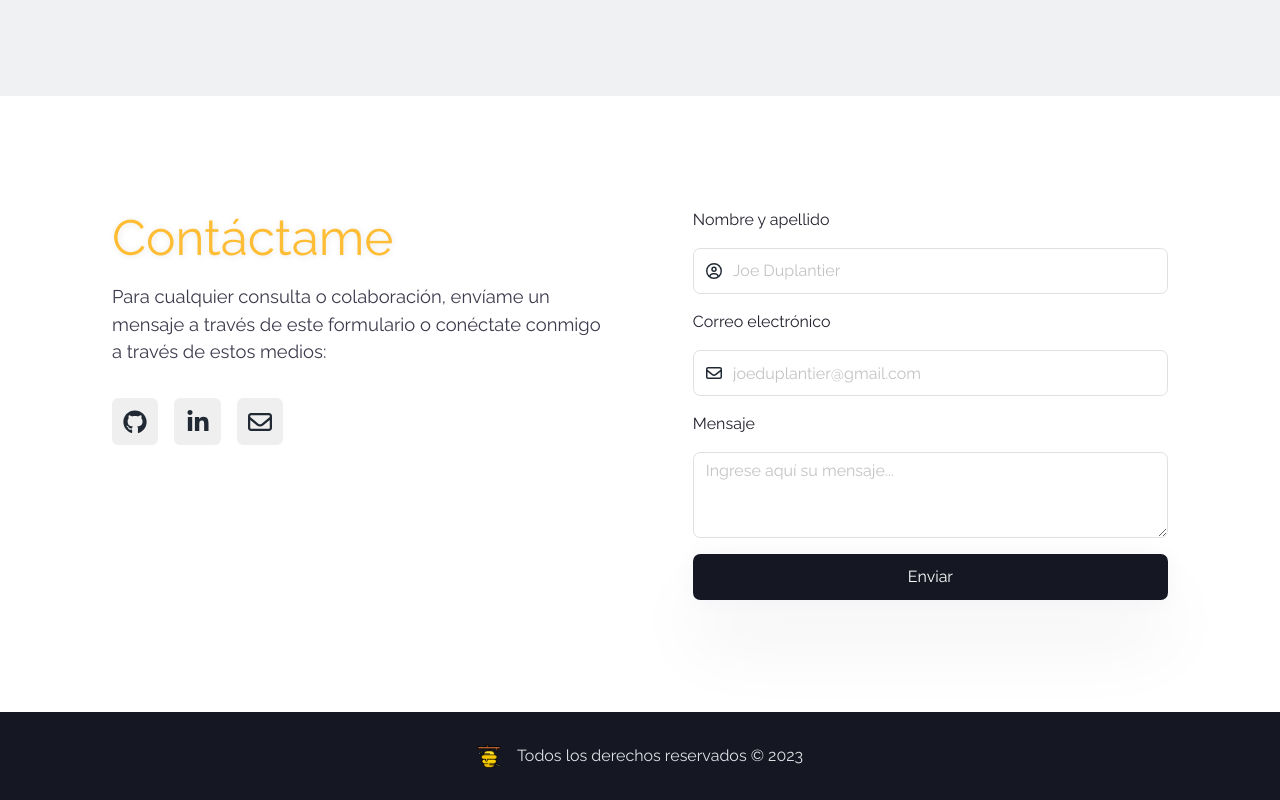
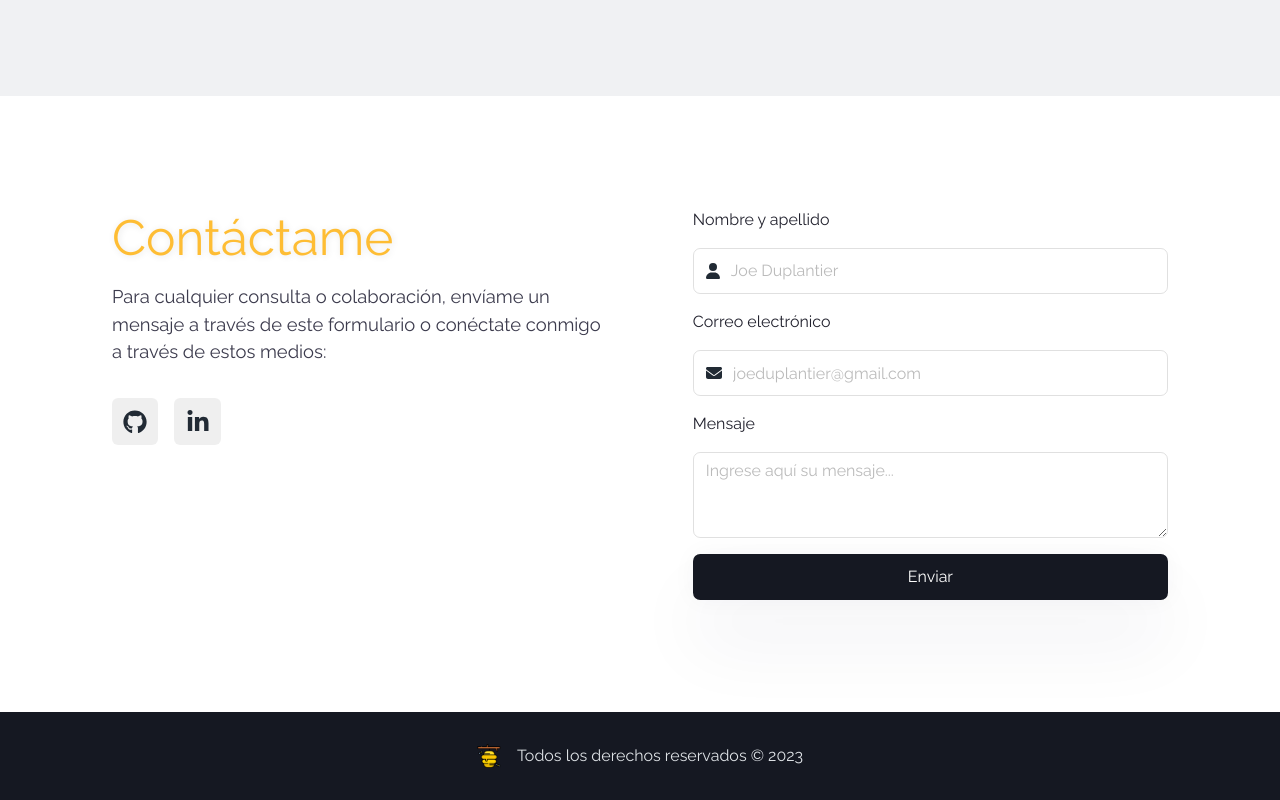
Before and after one commit to svalentinaog/portfolio-svalentinaog, a React (Vite) app: page / in a window 1280 px wide. Shown: the part 3161-3961 px from the top of the page. Built offline with nearby package versions, Linux system fonts and the light colour scheme.

Commit message:
Update form-contact

```diff
--- a/src/components/ContactMe.tsx
+++ b/src/components/ContactMe.tsx
@@ -1,6 +1,8 @@
 import React from 'react';
 import { Form, InputGroup } from 'react-bootstrap';
 import { useTranslation } from "react-i18next";
+import { FontAwesomeIcon } from '@fortawesome/react-fontawesome';
+import { faUser, faEnvelope } from '@fortawesome/free-solid-svg-icons';
 
 const ContactMe: React.FC = () => {
   const [lg] = useTranslation();
@@ -36,13 +38,13 @@ const ContactMe: React.FC = () => {
             </div>
           </a>
 
-          <a href="mailto:svalentinaog10@gmail.com">
+          {/* <a href="mailto:svalentinaog10@gmail.com">
             <div className="icon-email icons">
               <svg xmlns="http://www.w3.org/2000/svg" viewBox="0 0 512 512">
                 <path d="M64 112c-8.8 0-16 7.2-16 16v22.1L220.5 291.7c20.7 17 50.4 17 71.1 0L464 150.1V128c0-8.8-7.2-16-16-16H64zM48 212.2V384c0 8.8 7.2 16 16 16H448c8.8 0 16-7.2 16-16V212.2L322 328.8c-38.4 31.5-93.7 31.5-132 0L48 212.2zM0 128C0 92.7 28.7 64 64 64H448c35.3 0 64 28.7 64 64V384c0 35.3-28.7 64-64 64H64c-35.3 0-64-28.7-64-64V128z" />
               </svg>
             </div>
-          </a>
+          </a> */}
         </div>
       </div>
       <div className="container-formContact">
@@ -52,13 +54,14 @@ const ContactMe: React.FC = () => {
           <label htmlFor="user_name">{lg("contact3")}</label>
           <InputGroup className="form-input-group">
             <InputGroup.Text id="basic-addon1" className="form-input-icon">
-              <svg
+              {/* <svg
                 xmlns="http://www.w3.org/2000/svg"
                 height="1em"
                 viewBox="0 0 512 512"
               >
                 <path d="M406.5 399.6C387.4 352.9 341.5 320 288 320H224c-53.5 0-99.4 32.9-118.5 79.6C69.9 362.2 48 311.7 48 256C48 141.1 141.1 48 256 48s208 93.1 208 208c0 55.7-21.9 106.2-57.5 143.6zm-40.1 32.7C334.4 452.4 296.6 464 256 464s-78.4-11.6-110.5-31.7c7.3-36.7 39.7-64.3 78.5-64.3h64c38.8 0 71.2 27.6 78.5 64.3zM256 512A256 256 0 1 0 256 0a256 256 0 1 0 0 512zm0-272a40 40 0 1 1 0-80 40 40 0 1 1 0 80zm-88-40a88 88 0 1 0 176 0 88 88 0 1 0 -176 0z" />
-              </svg>
+              </svg> */}
+              <FontAwesomeIcon icon={faUser} />
             </InputGroup.Text>
             <Form.Control
               className="form-input"
@@ -73,13 +76,16 @@ const ContactMe: React.FC = () => {
           <label htmlFor="user_email">{lg("contact4")}</label>
           <InputGroup className="form-input-group">
             <InputGroup.Text id="basic-addon1" className="form-input-icon">
-              <svg
+              {/* <svg
                 xmlns="http://www.w3.org/2000/svg"
                 height="1em"
                 viewBox="0 0 512 512"
               >
                 <path d="M64 112c-8.8 0-16 7.2-16 16v22.1L220.5 291.7c20.7 17 50.4 17 71.1 0L464 150.1V128c0-8.8-7.2-16-16-16H64zM48 212.2V384c0 8.8 7.2 16 16 16H448c8.8 0 16-7.2 16-16V212.2L322 328.8c-38.4 31.5-93.7 31.5-132 0L48 212.2zM0 128C0 92.7 28.7 64 64 64H448c35.3 0 64 28.7 64 64V384c0 35.3-28.7 64-64 64H64c-35.3 0-64-28.7-64-64V128z" />
-              </svg>
+              </svg> */}
+
+            <FontAwesomeIcon icon={faEnvelope} />
+
             </InputGroup.Text>
             <Form.Control
               className="form-input"
--- a/src/styles/utils/_colors.scss
+++ b/src/styles/utils/_colors.scss
@@ -126,7 +126,7 @@ $bg-form-submit-dark-hover: #983eb3;
 $text-form-submit-light: #000;
 $text-form-submit-dark: $text-primary-dark;
 
-$text-placeholder-form-input-light: #0000003d;
+$text-placeholder-form-input-light: #00000045;
 $text-placeholder-form-input-dark: #ffffff6b;
 
 $border-form-input-light: rgba(0, 0, 0, 0.123);
```
